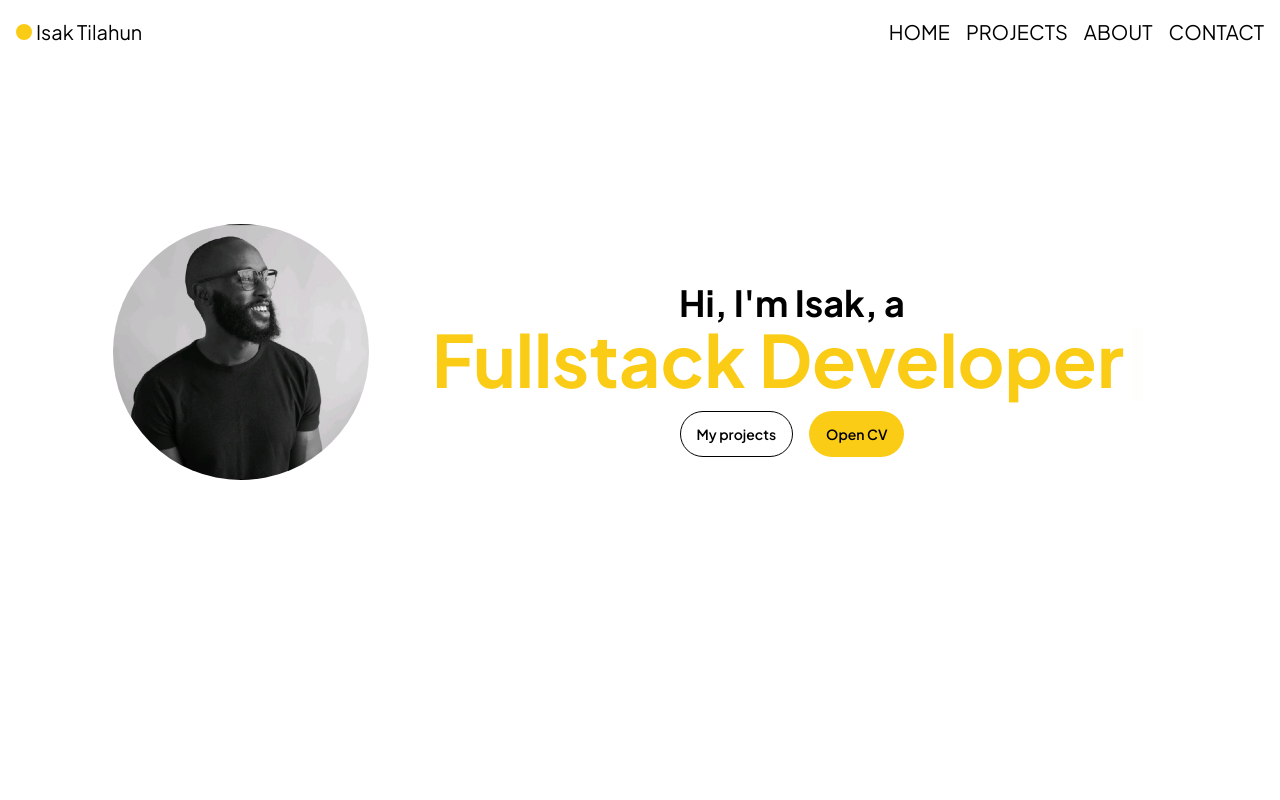
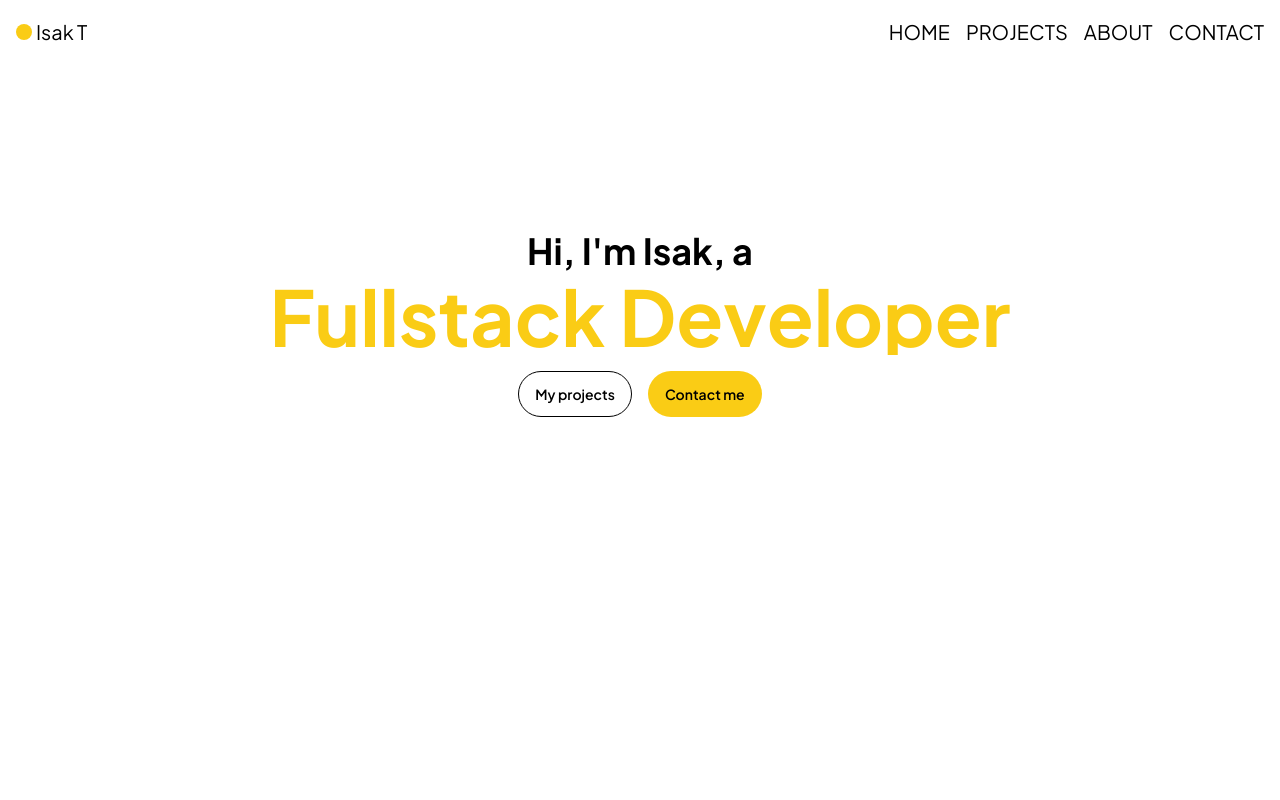
Before and after one commit to FriceIce/portfolio-site, a React (Vite) app: page / in a window 1280 px wide. Shown: the top 800 px of the page. Built offline with nearby package versions, Linux system fonts and the light colour scheme.

Commit message:
feat: add new introduction animation with gsap

```diff
--- a/package.json
+++ b/package.json
@@ -13,13 +13,16 @@
     "preview": "vite preview"
   },
   "dependencies": {
+    "@gsap/react": "^2.1.2",
     "framer-motion": "^11.11.9",
+    "gsap": "^3.15.0",
     "react": "^18.3.1",
     "react-dom": "^18.3.1",
     "react-typed": "^2.0.12"
   },
   "devDependencies": {
     "@eslint/js": "^9.11.1",
+    "@types/gsap": "^1.20.2",
     "@types/react": "^18.3.10",
     "@types/react-dom": "^18.3.0",
     "@vitejs/plugin-react": "^4.3.2",
--- a/src/App.tsx
+++ b/src/App.tsx
@@ -4,12 +4,10 @@ import Contact from "./components/Contact";
 import Header from "./components/Header";
 import Introduction from "./components/Introduction";
 import Projects from "./components/projects";
-import useMediaQueries from "./hooks/useMediaQueries";
 
 export type MenuOption = "home" | "projects" | "about" | "contact" | null;
 function App() {
   const [menuOption, setMenuOption] = useState<MenuOption>(null);
-  const isDesktop = useMediaQueries(1024);
 
   useEffect(() => {
     if (!menuOption) return;
@@ -19,7 +17,7 @@ function App() {
 
     if (element) {
       element.scrollIntoView({
-        behavior: !isDesktop ? "instant" : "smooth",
+        behavior: "instant",
         block: "start",
       });
 
--- a/src/components/Header.tsx
+++ b/src/components/Header.tsx
@@ -68,13 +68,13 @@ const Header = ({
 
   return (
     <header
-      className={`sticky inset-0 flex items-center justify-between h-16 p-4 bg-white`}
+      className={`sticky inset-0 flex items-center justify-between h-16 p-4 bg-white z-20`}
     >
       <div className="flex items-center gap-2 h-16">
         <div className="relative z-[11] flex items-center gap-1">
           <div className={`rounded-full size-4 ${isOpen ? 'bg-black border border-yellow-400' : 'transition-all delay-500 bg-yellow-400'}`} />
           <button className="text-xl" onClick={() => window.location.reload()}>
-            Isak Tilahun
+            Isak T
           </button>
         </div>
       </div>
@@ -111,7 +111,7 @@ const Header = ({
               initial="initial"
               animate="animate"
               exit="exit"
-              className="fixed inset-0 z-10 bg-yellow-400 flex flex-col gap-4 h-full origin-top"
+              className="fixed inset-0 bg-yellow-400 flex flex-col gap-4 h-full origin-top"
             >
               <div className="flex justify-end w-full p-4 h-16">
                 <button onClick={toggleMenu} className="text-xl">
--- a/src/components/Introduction.tsx
+++ b/src/components/Introduction.tsx
@@ -1,44 +1,72 @@
-import { Dispatch } from "react";
-import { ReactTyped } from "react-typed";
+import { Dispatch, useRef } from "react";
 import { MenuOption } from "../App";
+
+// GSAP
+import {gsap} from 'gsap';
+import { useGSAP } from '@gsap/react';
+import { SplitText } from "gsap/SplitText";
+gsap.registerPlugin(SplitText)
+
 
 const Introduction = ({
   setMenuOption,
 }: {
   setMenuOption: Dispatch<React.SetStateAction<MenuOption>>;
 }) => {
-  const subtitle = ["Fullstack Developer"];
+  const titleRef = useRef<HTMLHeadingElement>(null)
+  const subTitleRef = useRef<HTMLSpanElement>(null)
+  const miniContainerRef = useRef<HTMLDivElement>(null)
+
+  useGSAP(() => {
+    if (!titleRef.current) return;
+
+    const split = new SplitText(subTitleRef.current, { type: "chars, words" });
+    const timeline = gsap.timeline();
+
+    timeline.from(titleRef.current, {
+      y: 100,
+      opacity: 0,
+      duration: 1.2,
+      ease: "power4.out",
+    })
+    .from(split.chars, {
+      y: 100,
+      opacity: 0,
+      scale: 0.5,
+      stagger: 0.02,
+      duration: 1.2,
+      ease: "power4.out",
+    }, "<0.1")
+    .from(miniContainerRef.current, {
+      y: 100,
+      opacity: 0,
+      scale: 0.2,
+      duration: 1.2,
+      ease:"power4.out"
+    }, "<0.1")
+
+  },{ scope: titleRef });
 
   return (
     <div
       id="home"
       className="flex flex-col lg:flex-row items-center gap-4 lg:gap-12 pt-20 px-4"
     >
-      <img
-        src="/portfolio-site/portfolio-pp.jfif"
-        alt="profile image"
-        className="size-48 md:size-64 rounded-full md:mb-9 object-cover"
-      />
       <div className="space-y-4 flex flex-col items-center">
-        <article className="w-[300px] sm:w-[490px] md:w-[750px] text-center">
-          <h1 className="font-bold text-xl sm:text-3xl md:text-4xl">
+        <article className="text-center overflow-hidden">
+          <h1 ref={titleRef} className="font-bold">
             Hi, I'm Isak, a
+            <span ref={subTitleRef} className="block font-bold text-yellow-400">
+              Fullstack Developer
+            </span>
           </h1>
-          <h2 className="font-bold text-4xl sm:text-6xl md:text-7xl text-yellow-400">
-            <ReactTyped strings={subtitle} typeSpeed={100} />
-          </h2>
         </article>
         <div className="space-y-4 w-[265px]">
-          <div className="group flex flex-row-reverse gap-4 font-semibold text-sm w-max mx-auto">
-            <a
-              role="button"
-              href="./CV.pdf"
-              target="_blank"
-              rel="noopener noreferrer"
-              className="border border-transparent transition-all bg-yellow-400 md:hover:scale-105 px-4 py-3 rounded-full"
-            >
-              Open CV
-            </a>
+          <div ref={miniContainerRef} className="group flex flex-row-reverse gap-4 font-semibold text-sm w-max mx-auto">
+            <button className="border border-transparent transition-all bg-yellow-400 md:hover:scale-105 px-4 py-3 rounded-full"
+             onClick={() => setMenuOption("contact")}>
+              Contact me
+            </button>
             <button
               className="border border-black transition-all px-4 py-3 rounded-full md:hover:scale-105 cursor-pointer"
               onClick={() => setMenuOption("projects")}
--- a/src/index.css
+++ b/src/index.css
@@ -48,3 +48,12 @@ body {
   display: grid;
   grid-template-columns: repeat(auto-fill, minmax(175px, 1fr));
 }
+
+h1 {
+  font-size: clamp(1.25rem, 4vw, 2.25rem);
+}
+
+h1 span {
+  line-height: 1;
+  font-size:  clamp(2.25rem, 6vw, 6rem);
+}
```
Also changed, not shown: 2 other files (tests, documents, lock files or other folders).
